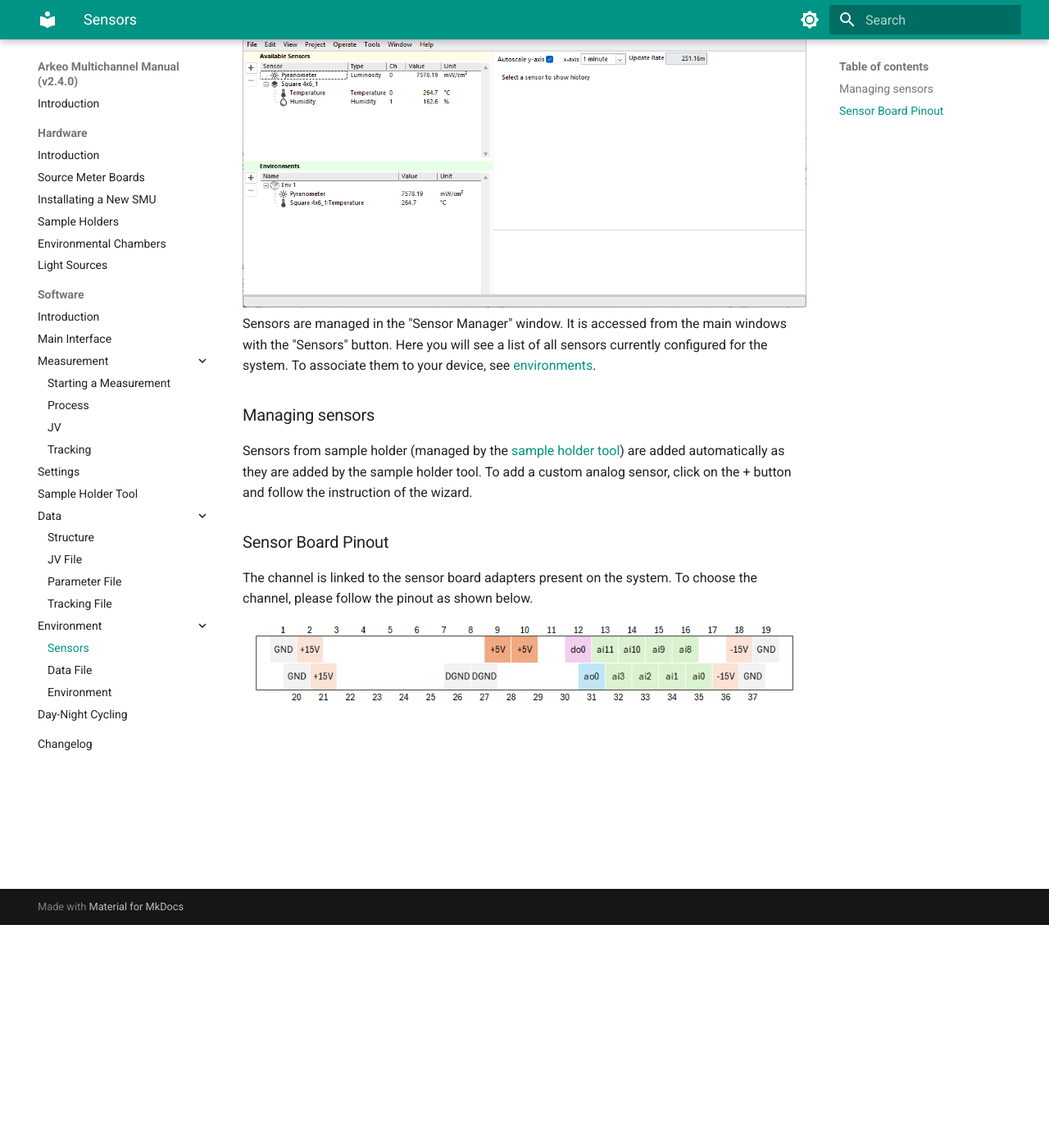
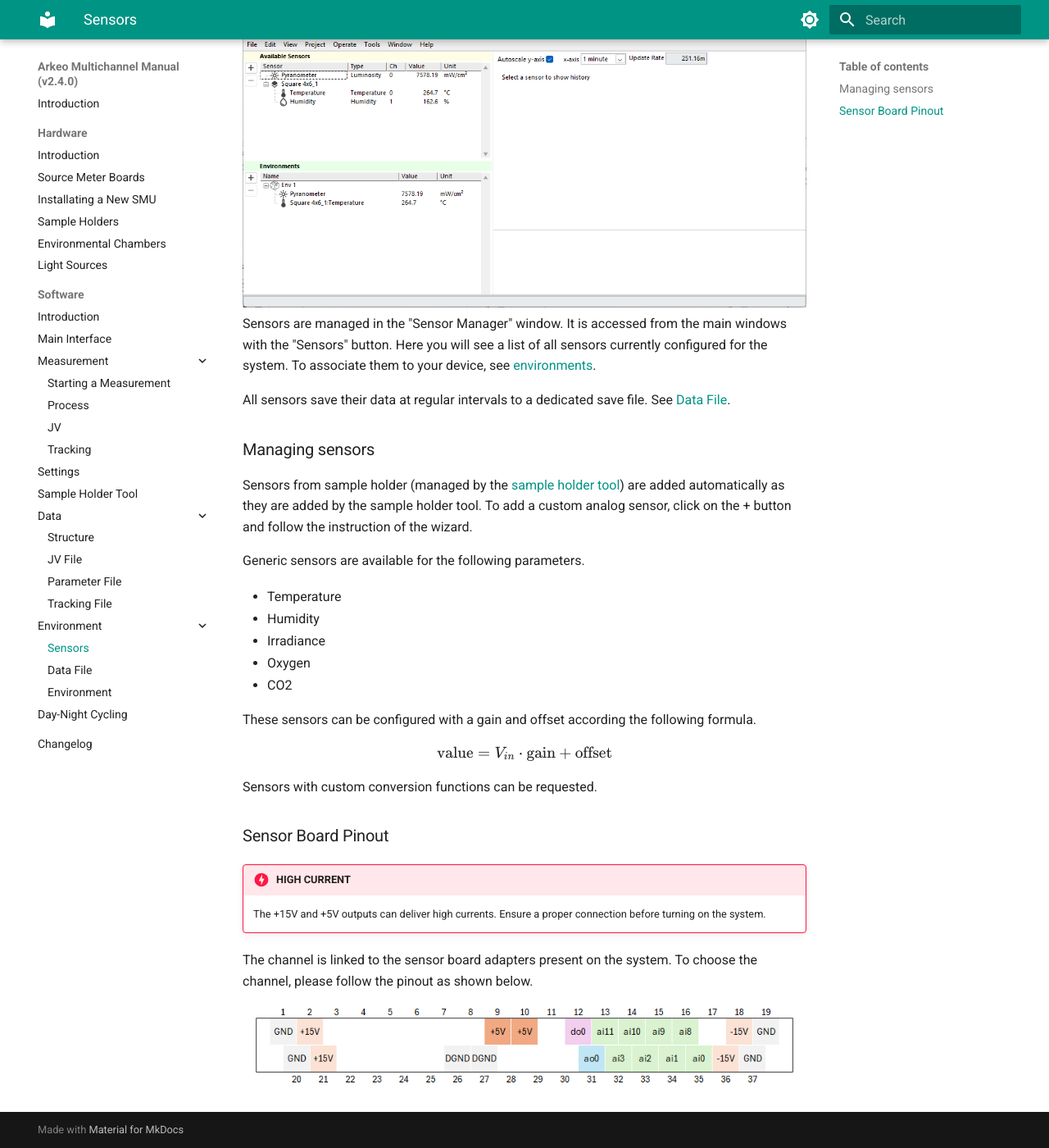
Before and after one commit to cicciresearch/arkeo-multichannel-manual, an MkDocs documentation site: the page built from docs/software/sensors/sensor.md, in a window 1280 px wide and 1400 px high, scrolled down 272 px. Shown: the whole window at 82% size. Built offline with MkDocs 1.6.1 and Material for MkDocs 9.7.7, drawn with Linux system fonts in a browser that asks for light colours.

```diff
--- a/docs/js/katex-init.js
+++ b/docs/js/katex-init.js
@@ -1,4 +1,4 @@
-document.addEventListener("DOMContentLoaded", function() {
+document$.subscribe(function () {
   renderMathInElement(document.body, {
     delimiters: [
       {left: "$$", right: "$$", display: true},
--- a/docs/software/sensors/sensor.md
+++ b/docs/software/sensors/sensor.md
@@ -3,11 +3,31 @@ The Arkeo Multichannel software can manage analog and digital sensor as part of
 ![sensor-manager](../../assets/img/sensor-manager.png){ .on-glb }
 Sensors are managed in the "Sensor Manager" window. It is accessed from the main windows with the "Sensors" button. Here you will see a list of all sensors currently configured for the system. To associate them to your device, see [environments](environments.md).
 
+All sensors save their data at regular intervals to a dedicated save file. See [Data File](data-file.md).
+
 ### Managing sensors ###
 
 Sensors from sample holder (managed by the [sample holder tool](../sample-holder-tool.md)) are added automatically as they are added by the sample holder tool. To add a custom analog sensor, click on the + button and follow the instruction of the wizard.
 
+Generic sensors are available for the following parameters.
+
+* Temperature
+* Humidity
+* Irradiance
+* Oxygen
+* CO2
+
+These sensors can be configured with a gain and offset according the following formula.
+$$
+\text{value} = V_{in} \cdot \text{gain} + \text{offset}
+$$
+Sensors with custom conversion functions can be requested.
+
 ### Sensor Board Pinout ###
+
+!!! danger "HIGH CURRENT"
+    The +15V and +5V outputs can deliver high currents. Ensure a proper connection before turning on the system.
+
 The channel is linked to the sensor board adapters present on the system. To choose the channel, please follow the pinout as shown below.
 
 ![db37-signal-out-pinout](../../assets/img/db37-signal-out-pinout.png){ .on-glb }
--- a/mkdocs.yml
+++ b/mkdocs.yml
@@ -105,3 +105,6 @@ extra_css:
   - assets/css/compact-lists.css
   - assets/css/compact-tables.css
   - assets/css/extra.css
+  - https://unpkg.com/katex@0/dist/katex.min.css
+
+site_url: https://docs.cicciresearch.it/arkeo-multichannel-manual/
```
Also changed, not shown: docs/software/data/jv-file.md (+3 -3 lines).
